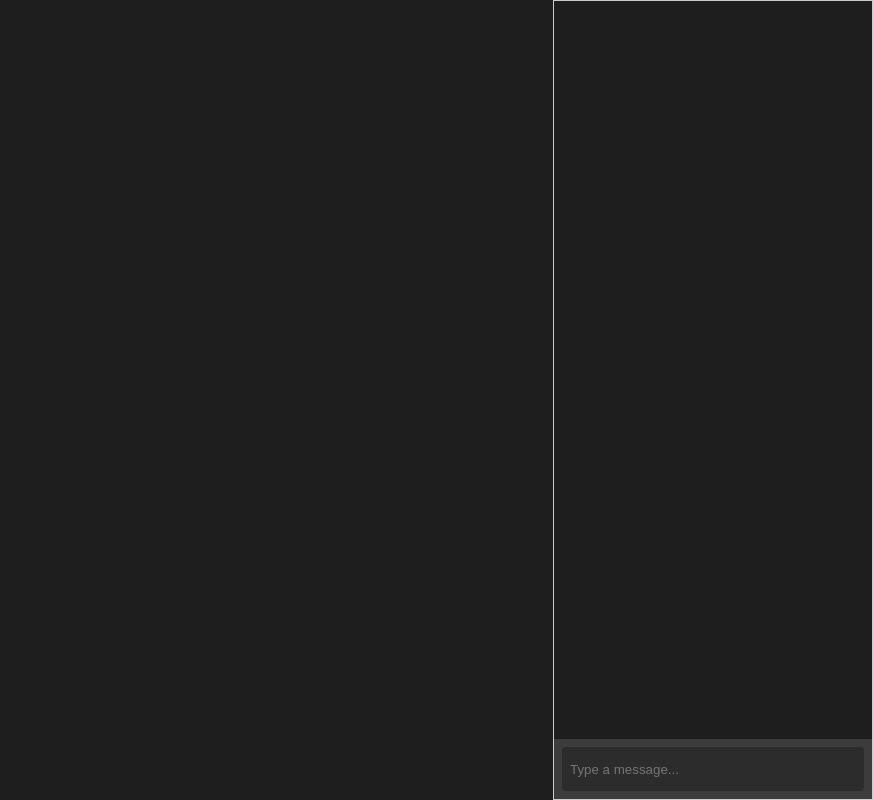
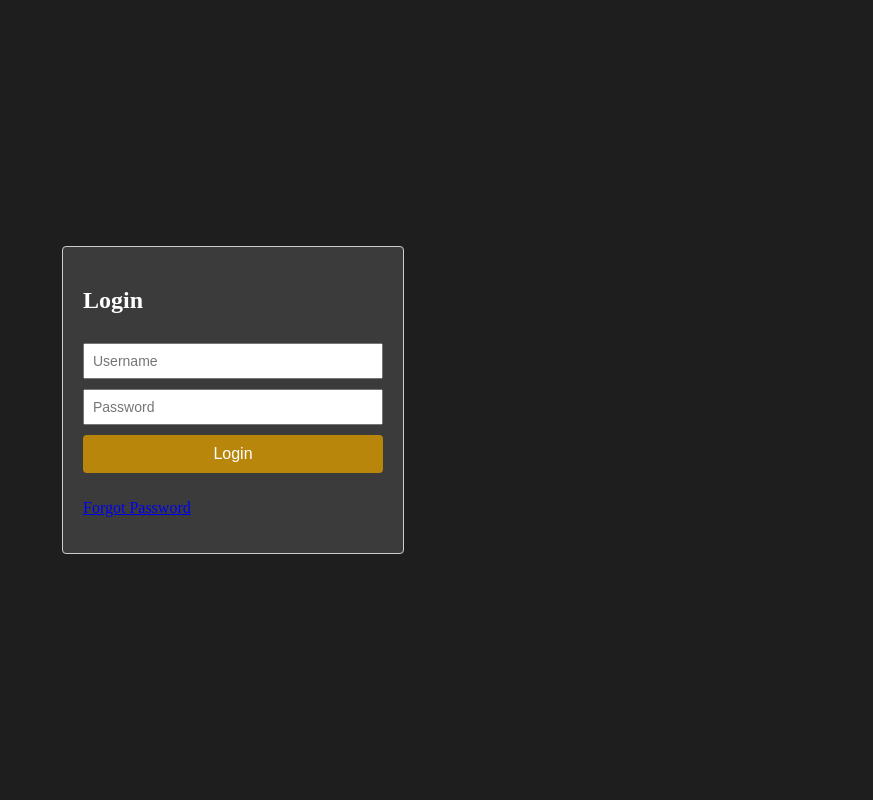
Before and after one commit to kevinjiang121/moonbase-frontend, an Angular app: page / in a window 1280 px wide. Shown: the whole page, without its empty margins (407-1280 px from the left). Built offline with nearby package versions, Linux system fonts and the light colour scheme.

Commit message:
Added a landing page

```diff
--- a/src/app/app.routes.ts
+++ b/src/app/app.routes.ts
@@ -1,14 +1,12 @@
 import { Routes } from '@angular/router';
-import { HomePageComponent } from './home-page/home-page.component';
+import { LandingPageComponent } from './landing-page/landing-page.component';
 import { LoginComponent } from './login/login.component';
 import { SignupComponent } from './signup/signup.component';
 import { ForgotPasswordComponent } from './forgot-password/forgot-password.component';
-import { FooterComponent } from './footer/footer.component';
 
 export const routes: Routes = [
-  { path: '', component: HomePageComponent },
+  { path: '', component: LandingPageComponent },
   { path: 'login', component: LoginComponent },
   { path: 'signup', component: SignupComponent },
   { path: 'forgot-password', component: ForgotPasswordComponent },
-  { path: '', component: FooterComponent, outlet: 'footer' }
 ];
--- a/src/app/home-page/home-page.component.scss
+++ b/src/app/home-page/home-page.component.scss
@@ -10,7 +10,7 @@
   top: 0;
   right: 0;
   bottom: 0;
-  width: 25%;
+  width: 30%;
 }
 
 .chat-input-container {
--- a/src/app/home-page/home-page.component.ts
+++ b/src/app/home-page/home-page.component.ts
@@ -1,12 +1,11 @@
 import { Component } from '@angular/core';
 import { CommonModule } from '@angular/common';
 import { ChatWindowComponent } from '../chat-window/chat-window.component';
-import { ChatComponent } from '../chat/chat.component';
 
 @Component({
   selector: 'app-home-page',
   standalone: true,
-  imports: [CommonModule, ChatWindowComponent, ChatComponent],
+  imports: [CommonModule, ChatWindowComponent],
   templateUrl: './home-page.component.html',
   styleUrls: ['./home-page.component.scss']
 })
--- /dev/null
+++ b/src/app/landing-page/landing-page.component.html
@@ -0,0 +1,5 @@
+<div class="landing-page">
+    <div class="login-wrapper">
+      <app-login></app-login>
+    </div>
+</div>
--- /dev/null
+++ b/src/app/landing-page/landing-page.component.scss
@@ -0,0 +1,7 @@
+.landing-page {
+    display: flex;
+    justify-content: center;
+    align-items: center;
+    height: 100vh; /* Full viewport height */
+    background-color: #1e1e1e; /* Or any background you prefer */
+}
--- a/src/app/login/login.component.scss
+++ b/src/app/login/login.component.scss
@@ -7,6 +7,7 @@
   flex-direction: column;
   gap: 10px;
   border-radius: 4px;
+  background-color: hsl(0, 0%, 23%);
 }
 
 .login-box input {
@@ -17,7 +18,7 @@
 .login-box .btn {
   padding: 10px;
   font-size: 16px;
-    background-color: #007bff;
+  background-color: #b8860b;
   color: #fff;
   border: none;
   border-radius: 4px;
@@ -26,5 +27,5 @@
 }
 
 .login-box .btn:hover {
-    background-color: #0056b3;
+  background-color: #a57c00;
 }
```
Also changed, not shown: src/app/landing-page/landing-page.component.ts (added, +12 -0 lines), 1 other file (tests, documents, lock files or other folders). Lines whose indentation alone changed are shown as unchanged.
